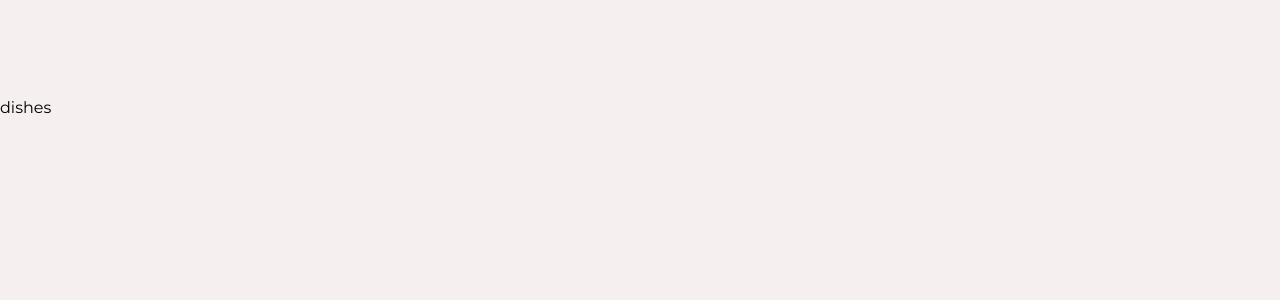
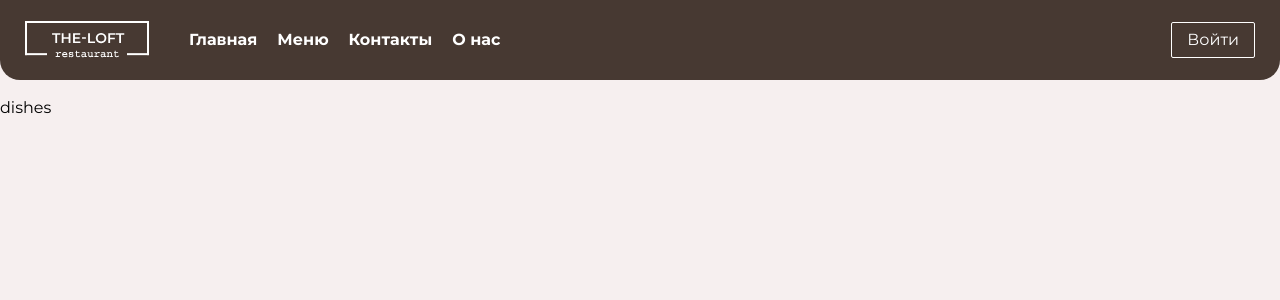
Before and after one commit to algiraev/the-loft-frontend, a React (Create React App) app: page / in a window 1280 px wide. Shown: the top 300 px of the page. Built offline with nearby package versions, Linux system fonts and the light colour scheme.

Commit message:
added header into app

```diff
--- a/src/app/App.jsx
+++ b/src/app/App.jsx
@@ -1,12 +1,16 @@
 import React from 'react';
 import { Routes, Route } from 'react-router-dom';
 import AllDishes from '../features/dishes/AllDishes';
+import Header from '../components/Layout/Header';
 
 function App() {
   return (
-    <Routes>
-      <Route path="/" element={<AllDishes />} />
-    </Routes>
+    <>
+      <Header />
+      <Routes>
+        <Route path="/" element={<AllDishes />} />
+      </Routes>
+    </>
   );
 }
 
```
